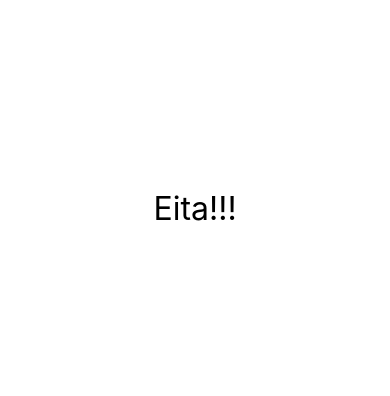
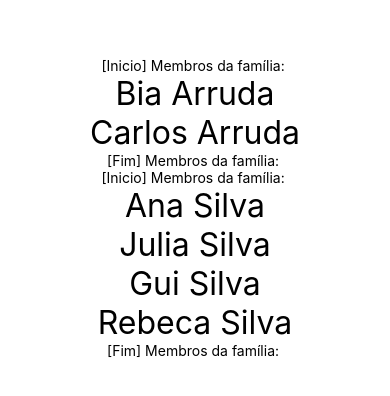
Before and after one commit to IanCaminhas/EstudoReactNative, a React Native app: screen / in a window 390 px wide. Shown: the part 214-610 px from the top of the page. Built offline with nearby package versions, Linux system fonts and the light colour scheme.

Commit message:
Conhecendo o props.children

```diff
--- a/src/App.js
+++ b/src/App.js
@@ -1,5 +1,5 @@
 import React from 'react'
-import { View, Text, StyleSheet } from 'react-native'
+import { View, Text, StyleSheet, SafeAreaView } from 'react-native'
 //import Aleatorio from './components/Aleatorio'
 //import Primeiro from './components/Primeiro'
 //import MinMax from './components/MixMax'
@@ -10,15 +10,27 @@
 //import Pai from './components/direta/Pai'
 //import Pai from './components/indireta/Pai'
 //import ContadorV2 from './components/contador/ContadorV2'
-import Diferenciar from './components/Diferenciar'
+//import Diferenciar from './components/Diferenciar'
+//import ParImpar from './components/ParImpar'
+import Familia from './components/relacao/Familia'
+import Membro from './components/relacao/Membro'
 
 export default ()=> (
-    <View style={style.App}>
-
-       <Diferenciar />
-
+    <SafeAreaView style={style.App}>
+        <Familia>
+            <Membro nome="Bia" sobrenome="Arruda"/>
+            <Membro nome="Carlos" sobrenome="Arruda"/>
+        </Familia>
+        <Familia>
+            <Membro nome="Ana" sobrenome="Silva"/>
+            <Membro nome="Julia" sobrenome="Silva"/>
+            <Membro nome="Gui" sobrenome="Silva"/>
+            <Membro nome="Rebeca" sobrenome="Silva"/>
+        </Familia>
        {/*
+        <ParImpar num={4}/>
        <ContadorV2 />
+        <Diferenciar />
        <Pai />
        <Contador inicial= {100} passo={13} />
         <Contador />
@@ -33,7 +45,7 @@
         <Comp1 />
         <Comp2 />
         <Primeiro/> */}
-    </View>
+    </SafeAreaView>
 )
 
 const style = StyleSheet.create({
--- /dev/null
+++ b/src/components/ParImpar.js
@@ -0,0 +1,17 @@
+import React from 'react'
+import {Text, View} from 'react-native'
+import Estilo from './estilo'
+
+export default ({num=0}) => {
+
+   return(
+      <View>
+         <Text style={Estilo.fontG}>O resultado é:</Text>
+         {num % 2 === 0
+            ? <Text style={Estilo.fontG}>Par</Text>
+            : <Text style={Estilo.fontG}>Ímpar</Text>
+         }
+    </View>
+   )
+
+}
--- /dev/null
+++ b/src/components/relacao/Familia.js
@@ -0,0 +1,13 @@
+import React from 'react'
+import {Text} from  'react-native'
+import Membro from './Membro'
+
+export default props => {
+    return (
+        <>
+            <Text >[Inicio] Membros da família: </Text>
+                {props.children}
+            <Text >[Fim] Membros da família: </Text>
+        </>
+    )
+}
--- /dev/null
+++ b/src/components/relacao/Membro.js
@@ -0,0 +1,11 @@
+import React from 'react'
+import {Text} from 'react-native'
+import Estilo from '../estilo'
+
+export default props => {
+    return (
+        <Text style={Estilo.fontG}>
+            {props.nome} {props.sobrenome}
+        </Text>
+    )
+}
```
